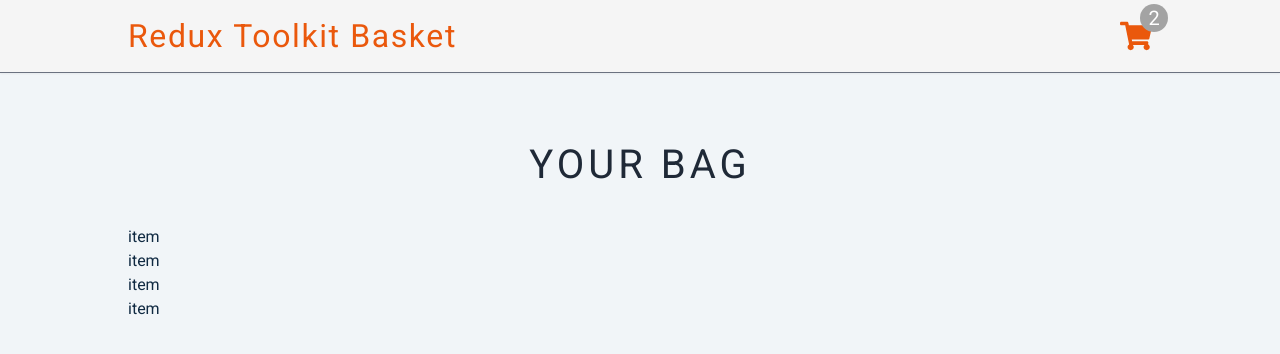
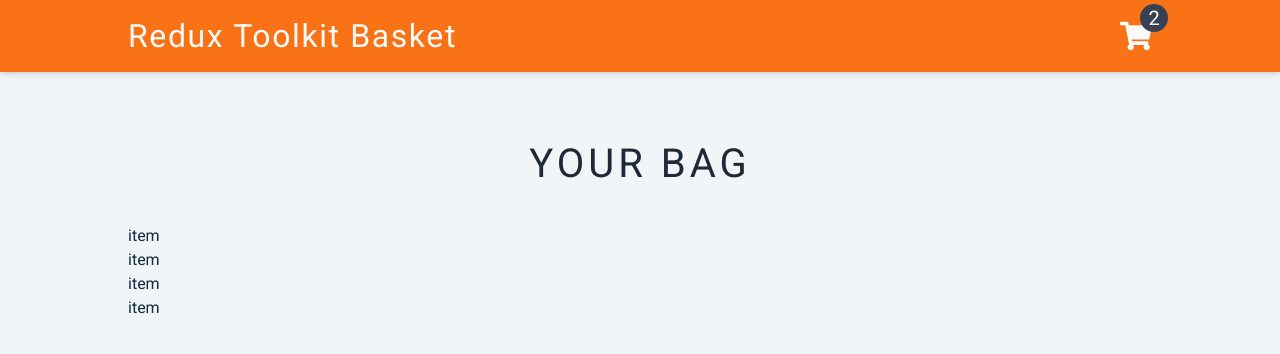
Before and after one commit to misiek869/Redux-Toolkit-Basket, a React (Vite) app: page / in a window 1280 px wide. Shown: the top 354 px of the page. Built offline with nearby package versions, Linux system fonts and the light colour scheme.

Commit message:
change styling

```diff
--- a/src/components/Navbar.tsx
+++ b/src/components/Navbar.tsx
@@ -6,14 +6,14 @@ const Navbar = () => {
 	const { amount } = useSelector((store: RootState) => store.cart)
 
 	return (
-		<nav className='bg-neutral-100 py-5 px-8 border-b border-gray-500 shadow-sm'>
+		<nav className='bg-orange-500 py-5 px-8  shadow-md'>
 			<div className='max-w-5xl w-full flex justify-between items-center mx-auto'>
-				<h3 className='mb-0 tracking-wider text-orange-600'>
+				<h3 className='mb-0 tracking-wider text-neutral-50'>
 					Redux Toolkit Basket
 				</h3>
 				<div className='block relative'>
-					<FaShoppingCart className='w-8 h-8 text-orange-600' />
-					<div className='absolute rounded-full flex items-center justify-center bg-neutral-400 bottom-5 left-5 w-7 h-7'>
+					<FaShoppingCart className='w-8 h-8 text-neutral-50' />
+					<div className='absolute rounded-full flex items-center justify-center bg-gray-700 bottom-5 left-5 w-7 h-7'>
 						<p className='text-white mb-0 text-xl'>{amount}</p>
 					</div>
 				</div>
```
